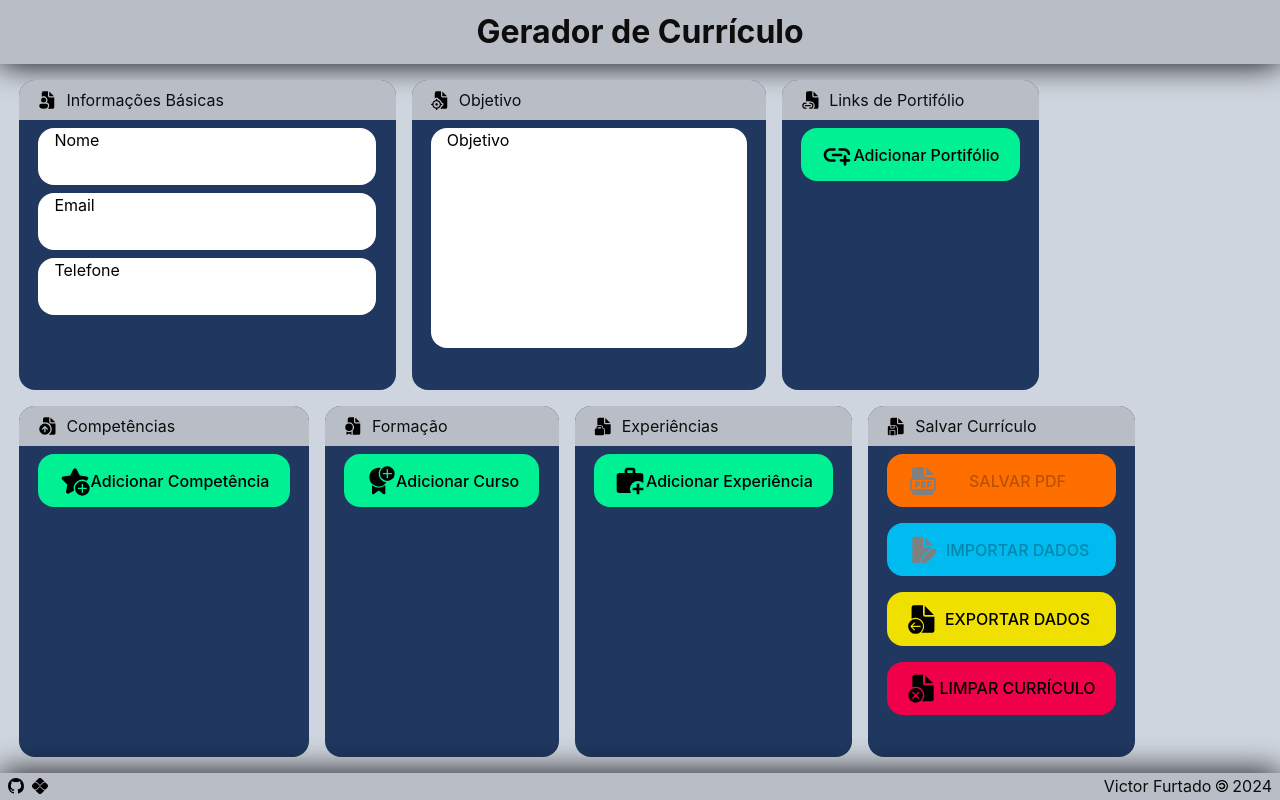
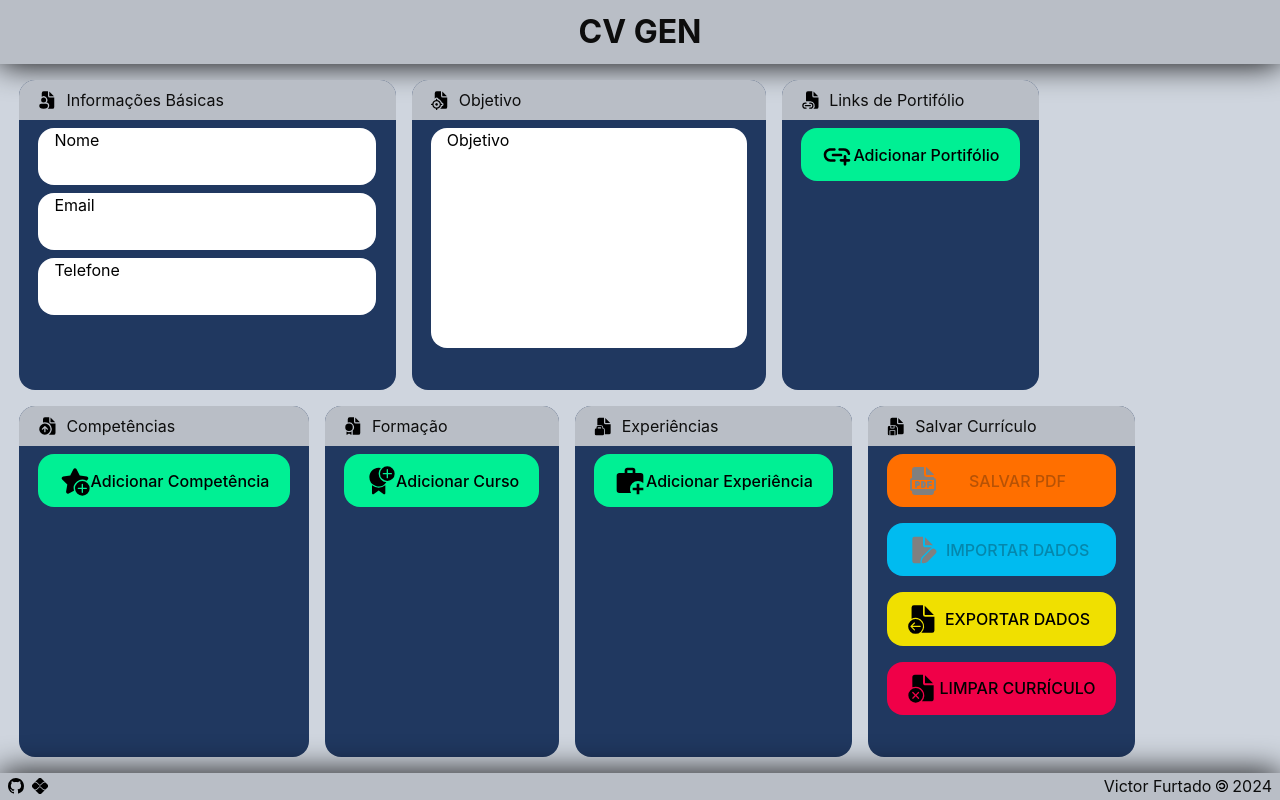
Before and after one commit to Victor-Furtado/GeradorCurriculo, a Svelte app: page / in a window 1280 px wide. Built offline with nearby package versions, Linux system fonts and the light colour scheme.

Commit message:
change app name

```diff
--- a/index.html
+++ b/index.html
@@ -4,7 +4,7 @@
     <meta charset="UTF-8" />
     <link rel="icon" type="image/svg+xml" href="/favico.svg" />
     <meta name="viewport" content="width=device-width, initial-scale=1.0" />
-    <title>GERADOR DE CURRÍCULO</title>
+    <title>CV GEN</title>
   </head>
   <body>
     <div id="app"></div>
--- a/src/lib/partials/Header.svelte
+++ b/src/lib/partials/Header.svelte
@@ -1,5 +1,5 @@
 <header class="header">
-    <h1 class="header-left">Gerador de Currículo</h1>
+    <h1 class="header-left">CV GEN</h1>
 </header>
 
 <style>
```
Also changed, not shown: public/favico.svg, 1 other file (tests, documents, lock files or other folders).
